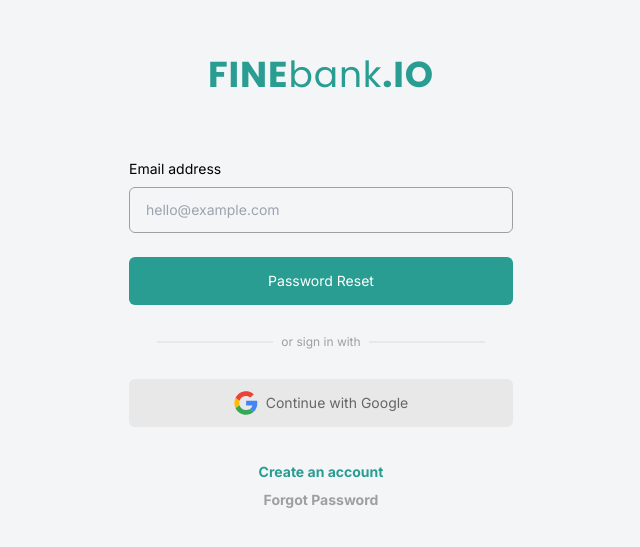
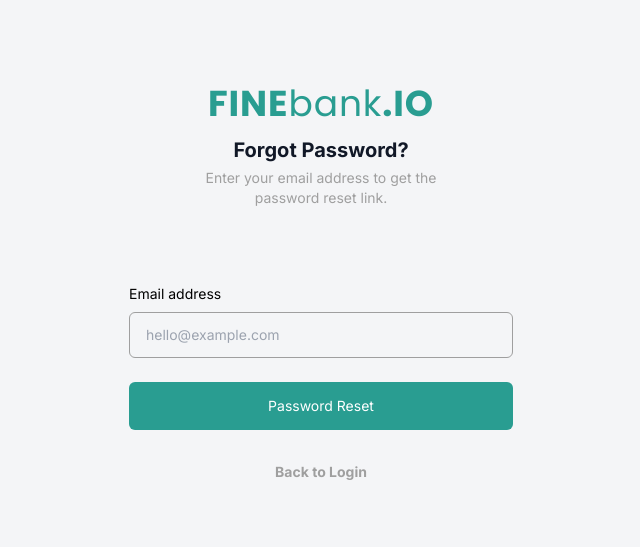
Before and after one commit to helmiazkia/Latihan-Reactjs, a React (Vite) app: page /forgot-password in a window 1280 px wide. Shown: the part 117-664 px from the top of the page, without its empty margins (319-959 px from the left). Built offline with nearby package versions, Linux system fonts and the light colour scheme.

Commit message:
deplloy tapi masih eror di vercel

```diff
--- a/src/components/Layouts/AuthLayout.jsx
+++ b/src/components/Layouts/AuthLayout.jsx
@@ -1,120 +1,113 @@
 import { Link } from 'react-router-dom';
-import React from 'react'
+import React from 'react';
 import Logo from '../Elements/Logo';
-
 
 const AuthLayout = (props) => {
   const { children, type } = props;
+
   return (
     <div className="flex justify-center min-h-screen items-center bg-special-mainBg">
       {/* container start */}
       <div className="w-full max-w-sm">
         {/* logo start */}
-        <Logo/>
+        <Logo />
         {/* logo end */}
+        {/* Conditional rendering for Forgot Password */}
+        {type === 'forgot-password' && (
+          <div className="text-center py-3">
+            {/* Heading */}
+            <h2 className="text-xl font-bold text-gray-900 mb-1">Forgot Password?</h2>
+            {/* Description */}
+            <p className="text-sm text-gray-03 ">
+              Enter your email address to get the
+              <br/>password reset link.
+            </p>
+          </div>
+        )}
         {/* form start */}
         <div className="mt-16">{children}</div>
         {/* form end */}
-        {/* teks start */}
+
+        {/* Only show "Google sign-in" and links if type is not "forgot password" */}
+        {type !== "forgot-password" && (
+          <>
+            {/* Divider with "or sign in with" text */}
             <div className="my-9 px-7 flex justify-center text-xs text-gray-03 items-center flex-col static">
               <div className="border border-gray-05 w-full"></div>
-          <div class="px-2 bg-special-mainBg absolute"> or sign in with</div>
+              <div className="px-2 bg-special-mainBg absolute">or sign in with</div>
             </div>
-        {/* teks end */}
-        {/* sign in with google start */}
+
+            {/* Sign in with Google */}
             <div className="mb-8">
               <button
                 className="h-12 flex items-center justify-center rounded-md text-sm w-full bg-gray-05 text-gray-01"
                 type="button"
               >
                 <svg
-              class="h-6 w-6 mr-2"
+                  className="h-6 w-6 mr-2"
                   xmlns="http://www.w3.org/2000/svg"
-              xmlns:xlink="http://www.w3.org/1999/xlink"
+                  xmlnsXlink="http://www.w3.org/1999/xlink"
                   width="800px"
                   height="800px"
                   viewBox="-0.5 0 48 48"
                   version="1.1"
                 >
-              {" "}
-              <title>Google-color</title> <desc>Created with Sketch.</desc>{" "}
-              <defs> </defs>{" "}
-              <g
-                id="Icons"
-                stroke="none"
-                stroke-width="1"
-                fill="none"
-                fill-rule="evenodd"
-              >
-                {" "}
+                  <g id="Icons" stroke="none" strokeWidth="1" fill="none" fillRule="evenodd">
                     <g id="Color-" transform="translate(-401.000000, -860.000000)">
-                  {" "}
                       <g id="Google" transform="translate(401.000000, 860.000000)">
-                    {" "}
                         <path
                           d="M9.82727273,24 C9.82727273,22.4757333 10.0804318,21.0144 10.5322727,19.6437333 L2.62345455,13.6042667 C1.08206818,16.7338667 0.213636364,20.2602667 0.213636364,24 C0.213636364,27.7365333 1.081,31.2608 2.62025,34.3882667 L10.5247955,28.3370667 C10.0772273,26.9728 9.82727273,25.5168 9.82727273,24"
-                      id="Fill-1"
                           fill="#FBBC05"
-                    >
-                      {" "}
-                    </path>{" "}
+                        />
                         <path
                           d="M23.7136364,10.1333333 C27.025,10.1333333 30.0159091,11.3066667 32.3659091,13.2266667 L39.2022727,6.4 C35.0363636,2.77333333 29.6954545,0.533333333 23.7136364,0.533333333 C14.4268636,0.533333333 6.44540909,5.84426667 2.62345455,13.6042667 L10.5322727,19.6437333 C12.3545909,14.112 17.5491591,10.1333333 23.7136364,10.1333333"
-                      id="Fill-2"
                           fill="#EB4335"
-                    >
-                      {" "}
-                    </path>{" "}
+                        />
                         <path
                           d="M23.7136364,37.8666667 C17.5491591,37.8666667 12.3545909,33.888 10.5322727,28.3562667 L2.62345455,34.3946667 C6.44540909,42.1557333 14.4268636,47.4666667 23.7136364,47.4666667 C29.4455,47.4666667 34.9177955,45.4314667 39.0249545,41.6181333 L31.5177727,35.8144 C29.3995682,37.1488 26.7323182,37.8666667 23.7136364,37.8666667"
-                      id="Fill-3"
                           fill="#34A853"
-                    >
-                      {" "}
-                    </path>{" "}
+                        />
                         <path
                           d="M46.1454545,24 C46.1454545,22.6133333 45.9318182,21.12 45.6113636,19.7333333 L23.7136364,19.7333333 L23.7136364,28.8 L36.3181818,28.8 C35.6879545,31.8912 33.9724545,34.2677333 31.5177727,35.8144 L39.0249545,41.6181333 C43.3393409,37.6138667 46.1454545,31.6490667 46.1454545,24"
-                      id="Fill-4"
                           fill="#4285F4"
-                    >
-                      {" "}
-                    </path>{" "}
-                  </g>{" "}
-                </g>{" "}
-              </g>{" "}
+                        />
+                      </g>
+                    </g>
+                  </g>
                 </svg>
                 <span>Continue with Google</span>
               </button>
             </div>
-        {/* sign in with google end */}
-        {/* link start */}
-        {/* link start */}
+
+            {/* Sign-in and registration links */}
             <div className="flex justify-center">
-          {type == "sign up" ? (
+              {type === "sign up" ? (
                 <>
-              <span className="text-sm text-gray-03">
-                Already have an account?&nbsp;
-              </span>
+                  <span className="text-sm text-gray-03">Already have an account?&nbsp;</span>
                   <Link to="/login" className="text-primary text-sm font-bold">Sign In Here</Link>
                 </>
               ) : (
-            <>
                 <div className="text-center">
                   <Link to="/register" className="text-primary text-sm font-bold">Create an account</Link>
                   <div className="mt-1">
-            <Link to="/forgot-password" className=" text-gray-03 text-sm font-bold">Forgot Password</Link>
+                    <Link to="/forgot-password" className="text-gray-03 text-sm font-bold">Forgot Password</Link>
                   </div>
+                </div>
+              )}
             </div>
           </>
         )}
+
+        {/* Show "Back to Login" only for forgot password */}
+        {type === "forgot-password" && (
+          <div className="mt-8 flex justify-center">
+            <Link to="/login" className="text-gray-03 text-sm font-bold">Back to Login</Link>
           </div>
-        {/* link end */}
-        {/* link end */}
+        )}
       </div>
       {/* container end */}
     </div>
   );
 };
 
-
 export default AuthLayout;
```
Lines whose indentation alone changed are shown as unchanged.
